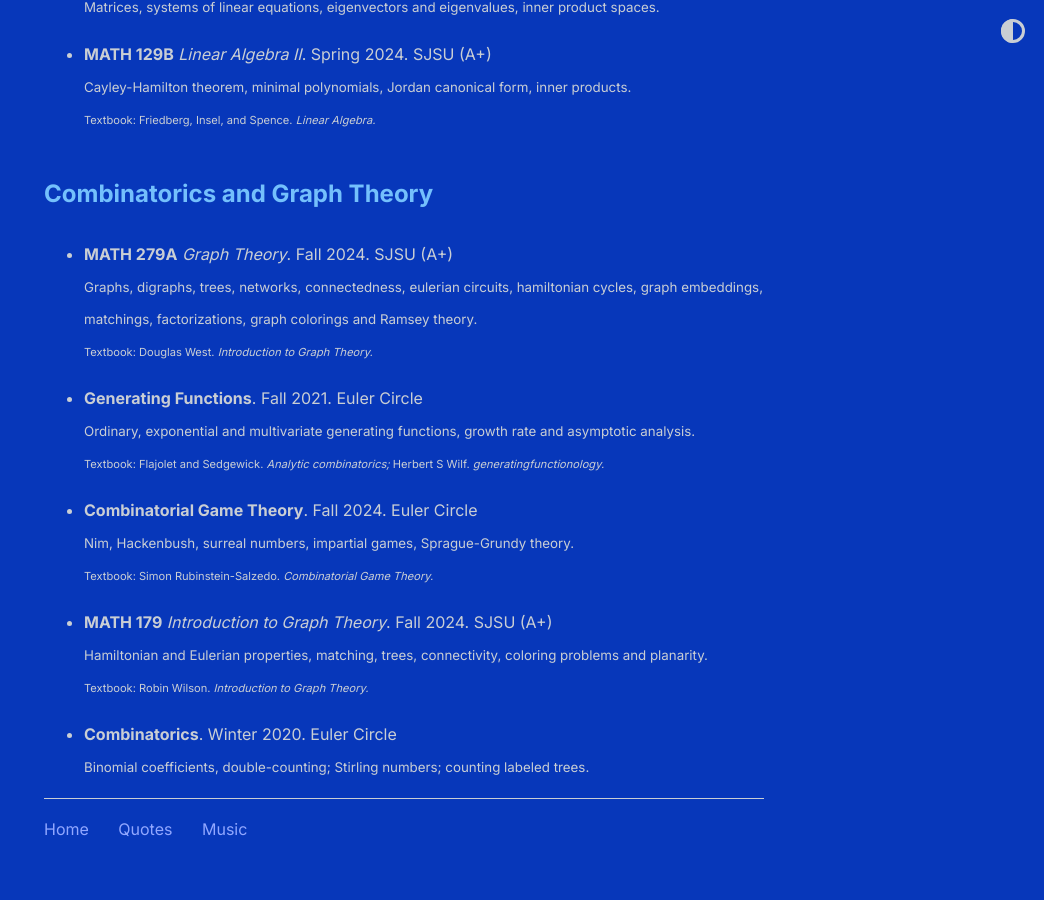
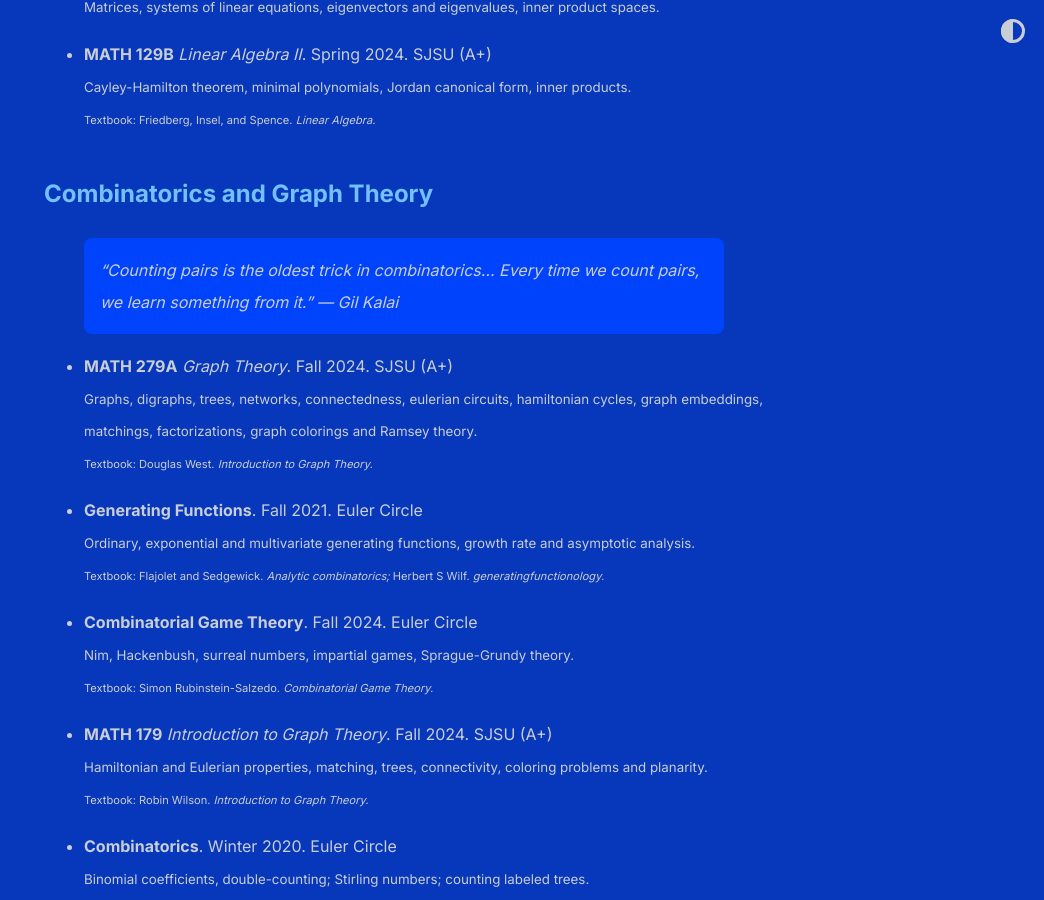
Before and after one commit to shihankanungo/shihankanungo.github.io, a Jekyll site: the page built from courses.md, in a window 1280 px wide and 900 px high, scrolled down 4042 px. Shown: the whole window, without its empty margins (236-1280 px from the left). Built offline with Jekyll 4.4.1, drawn with Linux system fonts in a browser that asks for light colours.

Commit message:
Update courses.md

```diff
--- a/courses.md
+++ b/courses.md
@@ -119,6 +119,8 @@ I haven't taken a formal course in representation theory, but I gained substanti
 
 ## Combinatorics and Graph Theory
 
+> "Counting pairs is the oldest trick in combinatorics... Every time we count pairs, we learn something from it." --- Gil Kalai
+
 - **MATH 279A** *Graph Theory*. Fall 2024. SJSU (A+)<br>
   <small>Graphs, digraphs, trees, networks, connectedness, eulerian circuits, hamiltonian cycles, graph embeddings, matchings, factorizations, graph colorings and Ramsey theory.</small> <br>
   <small><small>Textbook: Douglas West. <i>Introduction to Graph Theory.</i></small></small>
```
